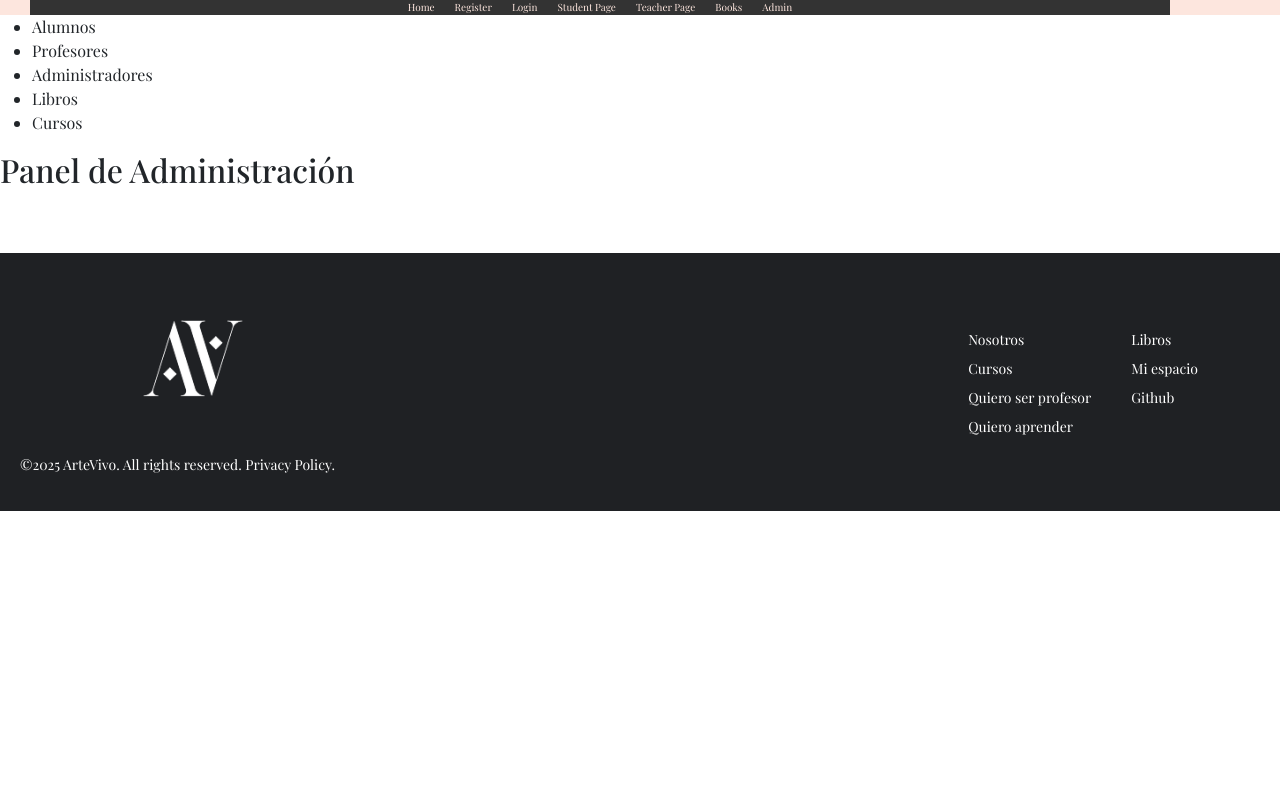
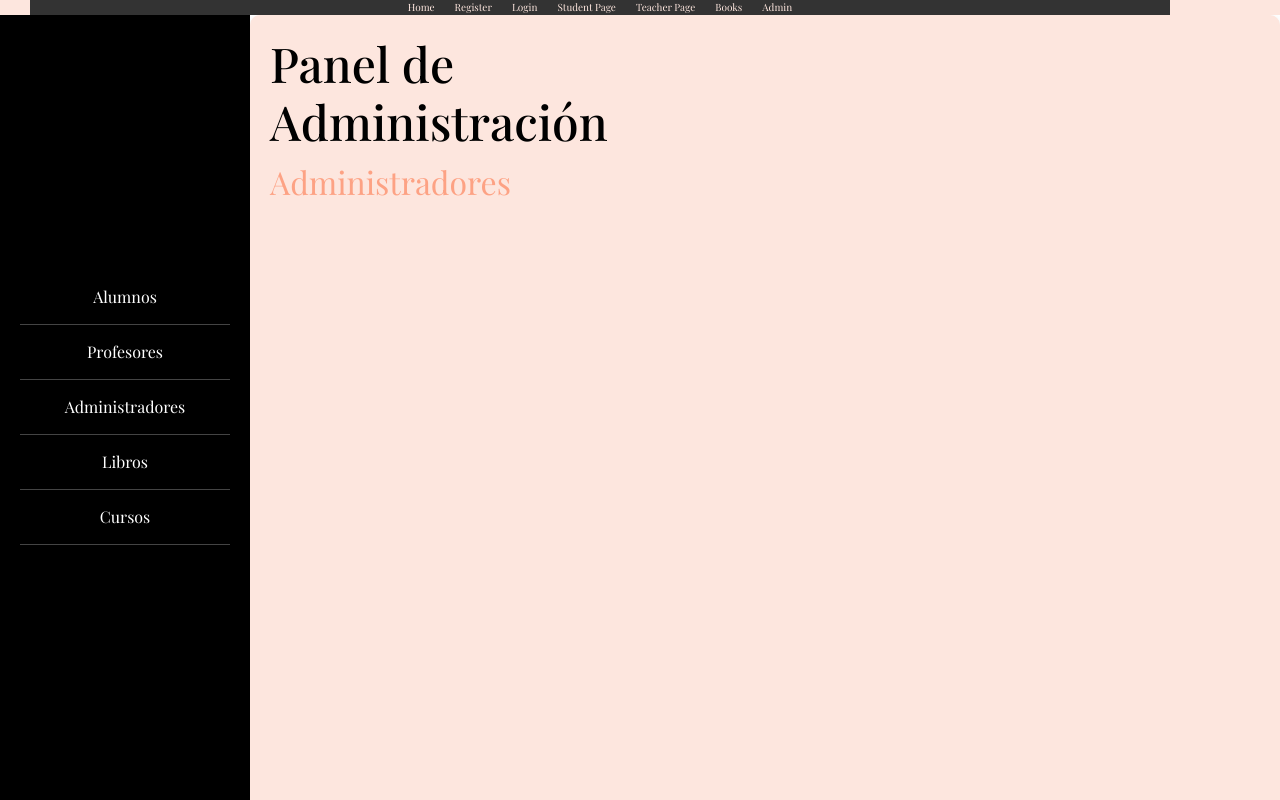
Before and after one commit to Nho89/ArteVivo, a React (Vite) app in the folder client/: page /superadminPage in a window 1280 px wide. Shown: the top 800 px of the page. Built offline with nearby package versions, Linux system fonts and the light colour scheme; a web font is replaced by a local one.

Commit message:
feat: add services and superadminpage

```diff
--- a/client/src/pages/StudentPage.jsx
+++ /dev/null
@@ -1,9 +0,0 @@
-import React from 'react'
-
-const StudentPage = () => {
-  return (
-    <div>StudentPage</div>
-  )
-}
-
-export default StudentPage
--- /dev/null
+++ b/client/src/pages/SuperadminPAge.css
@@ -0,0 +1,101 @@
+.panel_admin {
+    display: grid;
+    grid-template-columns: 250px auto;
+    height: 100vh;
+    background-color: white;
+}
+
+.list_panel {
+    background-color: #000;
+    color: white;
+    padding: 20px;
+    display: flex;
+    flex-direction: column;
+    align-items: center;
+    justify-content: center;
+}
+
+.list_panel ul {
+    list-style: none;
+    padding: 0;
+    width: 100%;
+}
+
+.list_panel li {
+    padding: 15px;
+    text-align: center;
+    cursor: pointer;
+    transition: background 0.3s ease;
+    border-bottom: 1px solid #444;
+}
+
+.list_panel li:hover {
+    background-color: #333;
+}
+
+.panel_main {
+    padding: 20px;
+    background-color: #fde6de;
+    border-radius: 10px;
+    box-shadow: 0px 4px 10px rgba(0, 0, 0, 0.1);
+    overflow-y: auto;
+}
+
+.panel_main h2 p {
+    text-align: left;
+    margin-bottom: 20px;
+    font-weight: bold;
+}
+.panel_main h2 {
+    color: black;
+    font-size: 3em;
+}
+.panel_main p {
+    color: #fda284;
+    font-size: 2em;
+}
+.data_table {
+    width: 100%;
+    border-collapse: collapse;
+    margin-top: 20px;
+}
+
+.data_table th,
+.data_table td {
+    border: 1px solid #ddd;
+    padding: 10px;
+    text-align: center;
+}
+
+.data_table th {
+    background-color: #202125;
+    color: white;
+}
+.data_table td {
+    background-color: white;
+}
+.data_table tr:nth-child(even) {
+    background-color: #f2f2f2;
+}
+
+.data_table tr:hover {
+    background-color: #ddd;
+}
+
+button {
+    padding: 5px 10px;
+    border: none;
+    cursor: pointer;
+    border-radius: 5px;
+}
+
+button:first-child {
+    background-color: #202125;
+    color: white;
+    margin-right: 5px;
+}
+
+button:last-child {
+    background-color: #FDA285;
+    color: white;
+}
--- a/client/src/pages/SuperadminPage.jsx
+++ b/client/src/pages/SuperadminPage.jsx
@@ -3,7 +3,7 @@ import { getUsersByRole, deleteUser } from '../services/userServices';
 import { getCourses } from '../services/courseServices';
 import { getAllBooks } from '../services/booksServices';
 import { useUserContext } from '../context/UserContext';
-
+import './SuperadminPage.css';
 const SuperadminPage = () => {
     const { user } = useUserContext();
     const [selectedRole, setSelectedRole] = useState(null);
@@ -19,7 +19,7 @@ const SuperadminPage = () => {
         try {
             if (role === 1 || role === 2 || role === 3) {
                 const users = await getUsersByRole(role);
-                setUserData(users);
+                setUserData(users.filter(user => user.role === role));
             } else if (role === 'books') {
                 const books = await getAllBooks();
                 setBooksData(books);
@@ -50,24 +50,26 @@ const SuperadminPage = () => {
     };
 
     return (
-        <div>
-            <ul>
+        <div className='panel_admin'>
+            <div className='list_panel'><ul>
                 <li onClick={() => handleRoleClick(1)}>Alumnos</li>
                 <li onClick={() => handleRoleClick(2)}>Profesores</li>
                 <li onClick={() => handleRoleClick(3)}>Administradores</li>
                 <li onClick={() => handleRoleClick('books')}>Libros</li>
                 <li onClick={() => handleRoleClick('courses')}>Cursos</li>
-            </ul>
+            </ul></div>
 
-            <h2>Panel de Administración</h2>
+            <div className='panel_main'>
+
+                <h2>Panel de <br />Administración</h2>
+                <p>Administradores</p>
                 {loading && <p>Cargando...</p>}
                 {error && <p style={{ color: 'red' }}>{error}</p>}
 
                 {selectedRole && [1, 2, 3].includes(selectedRole) && (
-                <table border="1">
+                    <table border="1" className='data_table'>
                         <thead>
                             <tr>
-                            <th>Usuario</th>
                                 <th>Rol</th>
                                 <th>Email</th>
                                 <th>Acciones</th>
@@ -76,8 +78,9 @@ const SuperadminPage = () => {
                         <tbody>
                             {userData.map((user) => (
                                 <tr key={user.id}>
-                                <td>{user.name}</td>
-                                <td>{user.role}</td>
+                                    <td>{user.role === 1 ? 'Estudiante' :
+                                        user.role === 2 ? 'Profesor' :
+                                        user.role === 3 ? 'Administrador' : 'Rol desconocido'}</td>
                                     <td>{user.email}</td>
                                     <td>
                                         <button>Actualizar</button>
@@ -90,20 +93,58 @@ const SuperadminPage = () => {
                 )}
 
                 {selectedRole === 'books' && (
-                <ul>
+                    <table border="1" className='data_table'>
+                        <thead>
+                            <tr>
+
+                                <th>Título</th>
+                                <th>Autor</th>
+                                <th>Acciones</th>
+                            </tr>
+                        </thead>
+                        <tbody>
                             {booksData.map(book => (
-                        <li key={book.id}>{book.title}</li>
+                                <tr key={book.id}>
+
+                                    <td>{book.title}</td>
+                                    <td>{book.author}</td>
+                                    <td>
+                                        <button>Actualizar</button>
+                                        <button >Eliminar</button>
+                                    </td>
+                                </tr>
+
                             ))}
-                </ul>
+                        </tbody>
+                    </table>
                 )}
 
                 {selectedRole === 'courses' && (
-                <ul>
+                    <table border="1" className='data_table'>
+                        <thead>
+                            <tr>
+
+                                <th>Nombre</th>
+                                <th>Descripción</th>
+                                <th>Acciones</th>
+                            </tr>
+                        </thead>
+                        <tbody>
                             {coursesData.map(course => (
-                        <li key={course.id}>{course.name}</li>
+                                <tr key={course.id}>
+
+                                    <td>{course.name}</td>
+                                    <td>{course.description}</td>
+                                    <td>
+                                        <button>Actualizar</button>
+                                        <button >Eliminar</button>
+                                    </td>
+                                </tr>
                             ))}
-                </ul>
+                        </tbody>
+                    </table>
                 )}
+            </div>
         </div>
     );
 };
--- a/client/src/pages/TeacherPage.jsx
+++ /dev/null
@@ -1,9 +0,0 @@
-import React from 'react'
-
-const TeacherPage = () => {
-  return (
-    <div>TeacherPage</div>
-  )
-}
-
-export default TeacherPage
--- a/client/src/router/router.jsx
+++ b/client/src/router/router.jsx
@@ -4,12 +4,9 @@ import Register from "../pages/Register";
 import LayoutPublic from "../layout/LayoutPublic";
 import LayoutPrivate from "../layout/LayoutPrivate";
 import Login from "../pages/Login";
-import StudentPage from "../pages/StudentPage";
-import TeacherPage from "../pages/TeacherPage";
 import PageBooks from "../pages/PageBooks";
 import StudentDetails from "../pages/StudentDetails";
 import RegisterTeacher from "../pages/RegisterTeacher";
-// import ErrorBoundary from './components/ErrorBoundary.jsx'
 import CourseDetails from "../pages/CourseDetails";
 import ProfilePage from "../pages/ProfilePage";
 import SuperadminPage from "../pages/SuperadminPage";
@@ -40,7 +37,7 @@ const router = createBrowserRouter([
                 element: <CourseDetails/>
             },
             {
-                path: "/profilePage",
+                path: "/profilePage/:rol",
                 element: <ProfilePage/>
             },
             {
--- a/client/src/services/booksServices.js
+++ b/client/src/services/booksServices.js
@@ -6,7 +6,7 @@ const API_URL = 'http://127.0.0.1:8000/api/books/';
 
 export const getAllBooks = async () => {
     try {
-        const response = await axios.get(`${API_URL}/books`);
+        const response = await axios.get(`${API_URL}`);
         return response.data;
     } catch (error) {
         console.error(error);
--- a/client/src/services/userServices.js
+++ b/client/src/services/userServices.js
@@ -47,10 +47,10 @@ export const getUsersByRole = async (role) => {
 
 }}
 
-export const deleteUser = async (id, token) => {
+export const deleteUser = async (id) => {
     try {
-        const headers = { 'Authorization': `Bearer ${token}` }
-        const response = await axios.delete(`${API_URL}${id}`, { headers });
+        // const headers = { 'Authorization': `Bearer ${token}` }
+        const response = await axios.delete(`${API_URL}${id}`);
     } catch (error) {
         throw error;
     }
```
Lines whose indentation alone changed are shown as unchanged.
